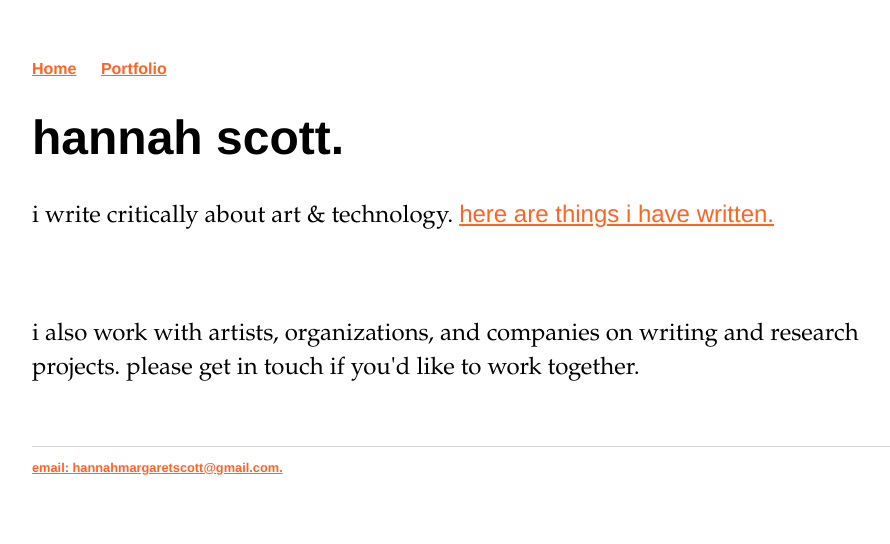
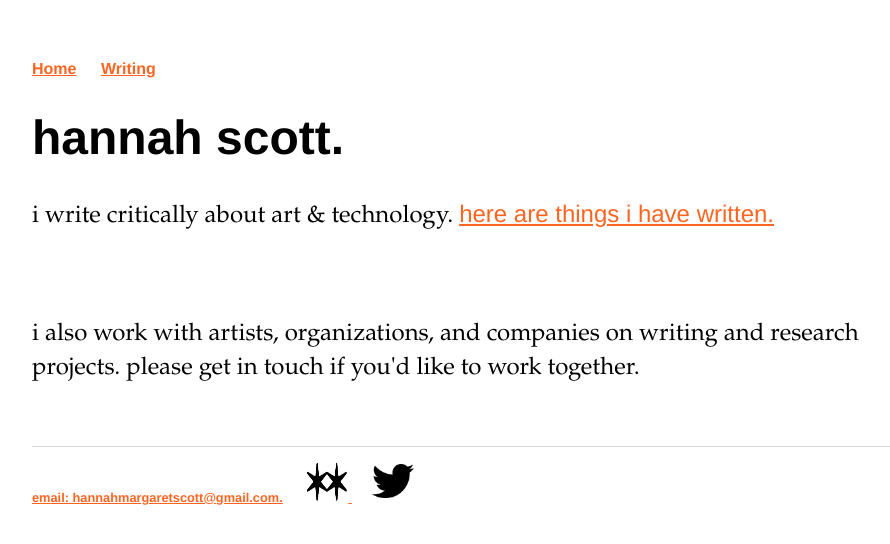
Before and after one commit to hannahmargaretscott/hannahmargaretscott.github.io, a Jekyll site: the page built from index.html, in a window 1280 px wide. Shown: the top 544 px of the page, without its empty margins (160-1050 px from the left). Built offline with Jekyll 4.4.1, drawn with Linux system fonts in a browser that asks for light colours.

Commit message:
Update default.html

```diff
--- a/_layouts/default.html
+++ b/_layouts/default.html
@@ -9,7 +9,7 @@
 		<nav>
     		<ul>
         		<li><a href="/">Home</a></li>
-	        	<li><a href="/portfolio">Portfolio</a></li>
+	        	<li><a href="/portfolio">Writing</a></li>
         		<!-- <li><a href="/cv">Resume</a></li> -->
         		<!-- <li><a href="/blog">Blog</a></li> -->
     		</ul>
@@ -20,7 +20,8 @@
 		<footer>
     		<ul>
         		<li><a href="mailto:hannahmargaretscott@gmail.com">email: hannahmargaretscott@gmail.com.</a></li>
-        		<!--<li><a href="https://hannahscott.io">github.com/hannahmargaretscott</a></li>-->
+        		<li><a href="https://www.are.na/hannah-scott-ki0b-utiktu"><img src="arena.jpg" alt="Are.na" style="width:42px;height:42px;">
+			<li><a href="https://twitter.com/hannahskrrrt"><img src="twitter.png" alt="Twitter" style="width:42px;height:42px;">
 			</ul>
 		</footer>
 	</body>
```
